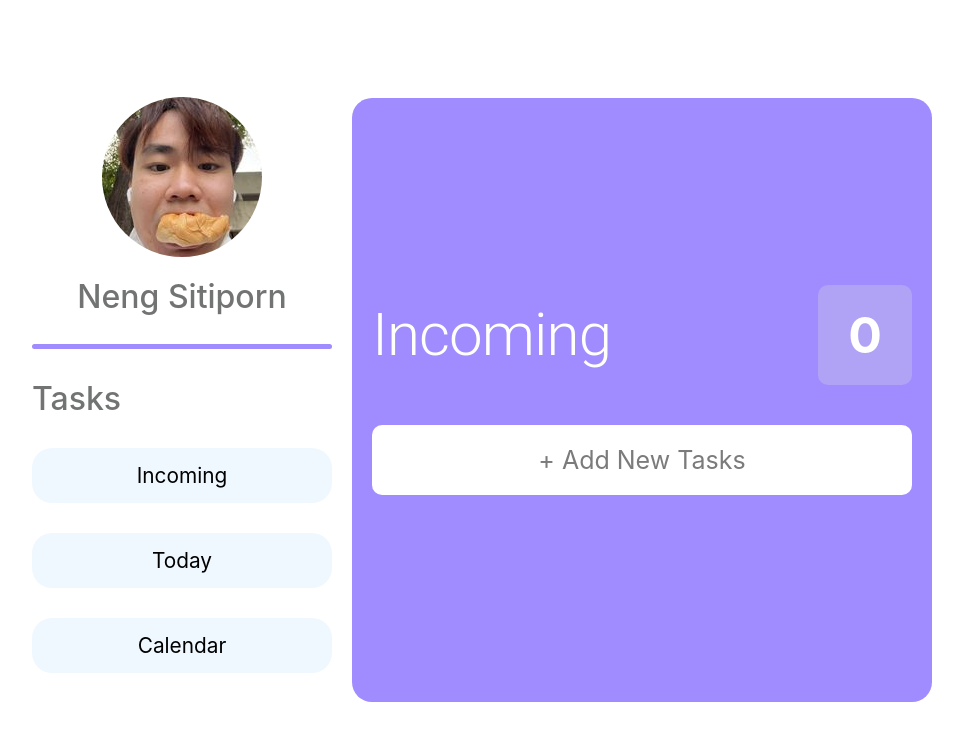
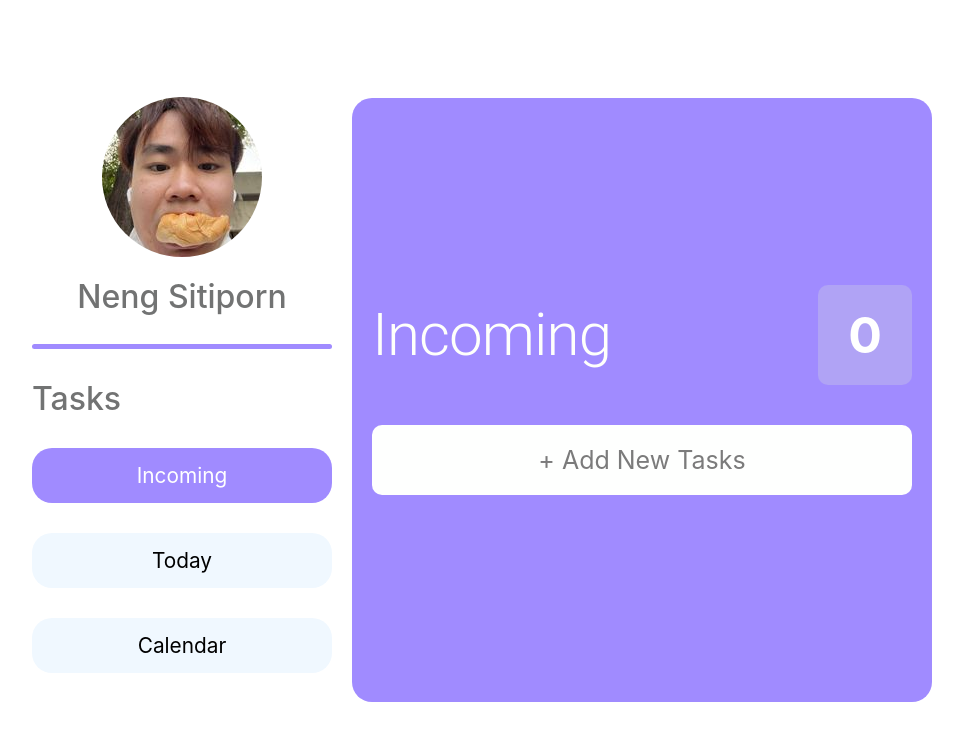
Before and after one commit to jigneng1/React-lab-final, a React (Create React App) app: page /todo in a window 1280 px wide. Shown: the top 740 px of the page, without its empty margins (148-1111 px from the left). Built offline with nearby package versions, Linux system fonts and the light colour scheme.

Commit message:
Replace Link with NavLink and active class

```diff
--- a/src/components/Navbar.jsx
+++ b/src/components/Navbar.jsx
@@ -1,4 +1,4 @@
-import { Link } from "react-router-dom";
+import { NavLink } from "react-router-dom";
 import "../styles/Navbar.css";
 
 function Navbar() {
@@ -6,15 +6,34 @@ function Navbar() {
     <div>
       <h1 className="task">Tasks</h1>
       <nav>
-        <Link to="/todo" style={{ color: "black", textDecoration: "none" }}>
-          <li>Incoming</li>
-        </Link>
-        <Link to="/today" style={{ color: "black", textDecoration: "none" }}>
-          <li>Today</li>
-        </Link>
-        <Link to="/calendar" style={{ color: "black", textDecoration: "none" }}>
-          <li>Calendar</li>
-        </Link>
+        {/* Incoming */}
+        <NavLink replace to="/todo" className="inactive-link">
+          {({ isActive }) =>
+            isActive ? (
+              <li className="active-link">Incoming</li>
+            ) : (
+              <li>Incoming</li>
+            )
+          }
+        </NavLink>
+
+        {/* Today */}
+        <NavLink replace to="/today" className="inactive-link">
+          {({ isActive }) =>
+            isActive ? <li className="active-link">Today</li> : <li>Today</li>
+          }
+        </NavLink>
+
+        {/* Calendar */}
+        <NavLink replace to="/calendar" className="inactive-link">
+          {({ isActive }) =>
+            isActive ? (
+              <li className="active-link">Calendar</li>
+            ) : (
+              <li>Calendar</li>
+            )
+          }
+        </NavLink>
       </nav>
     </div>
   );
```
